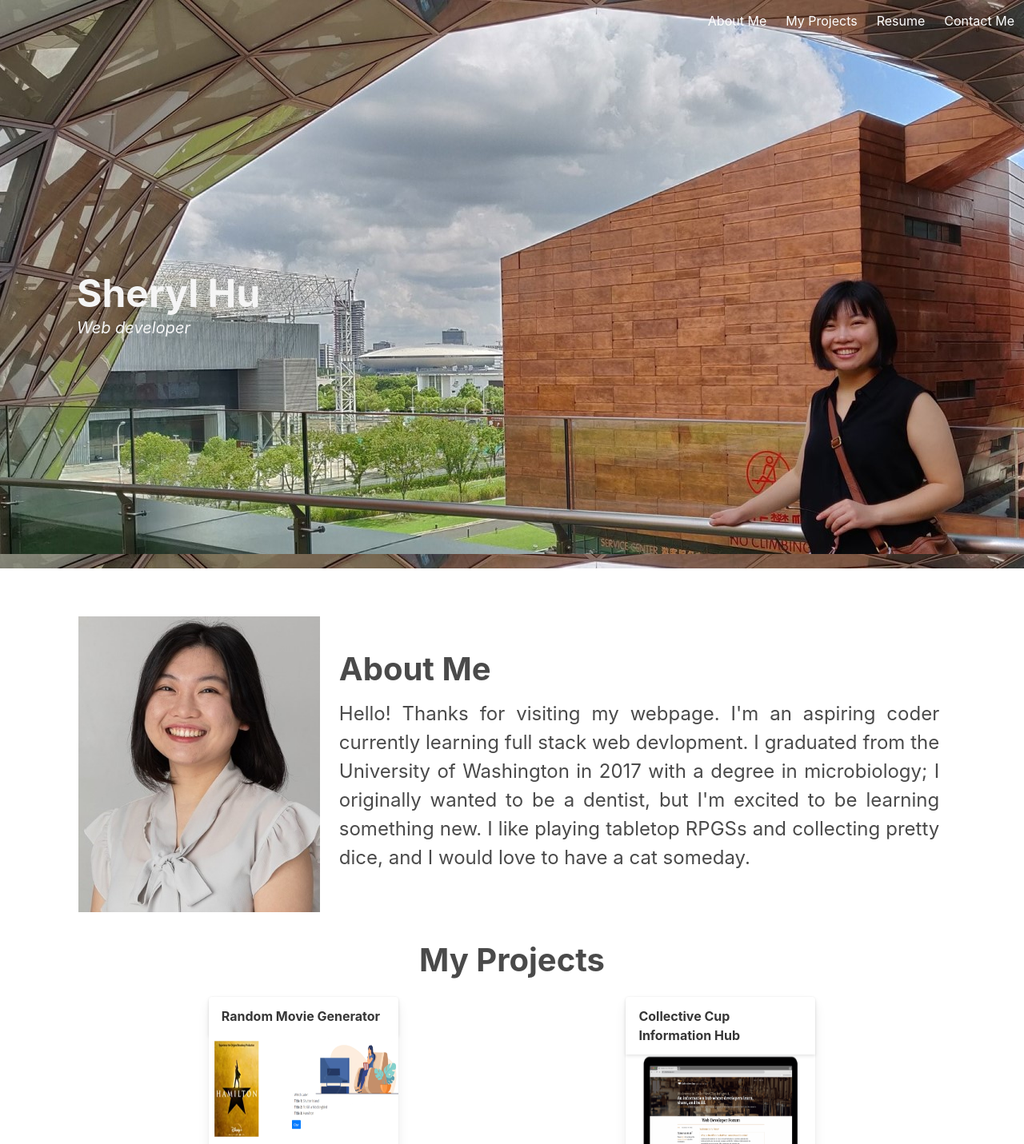
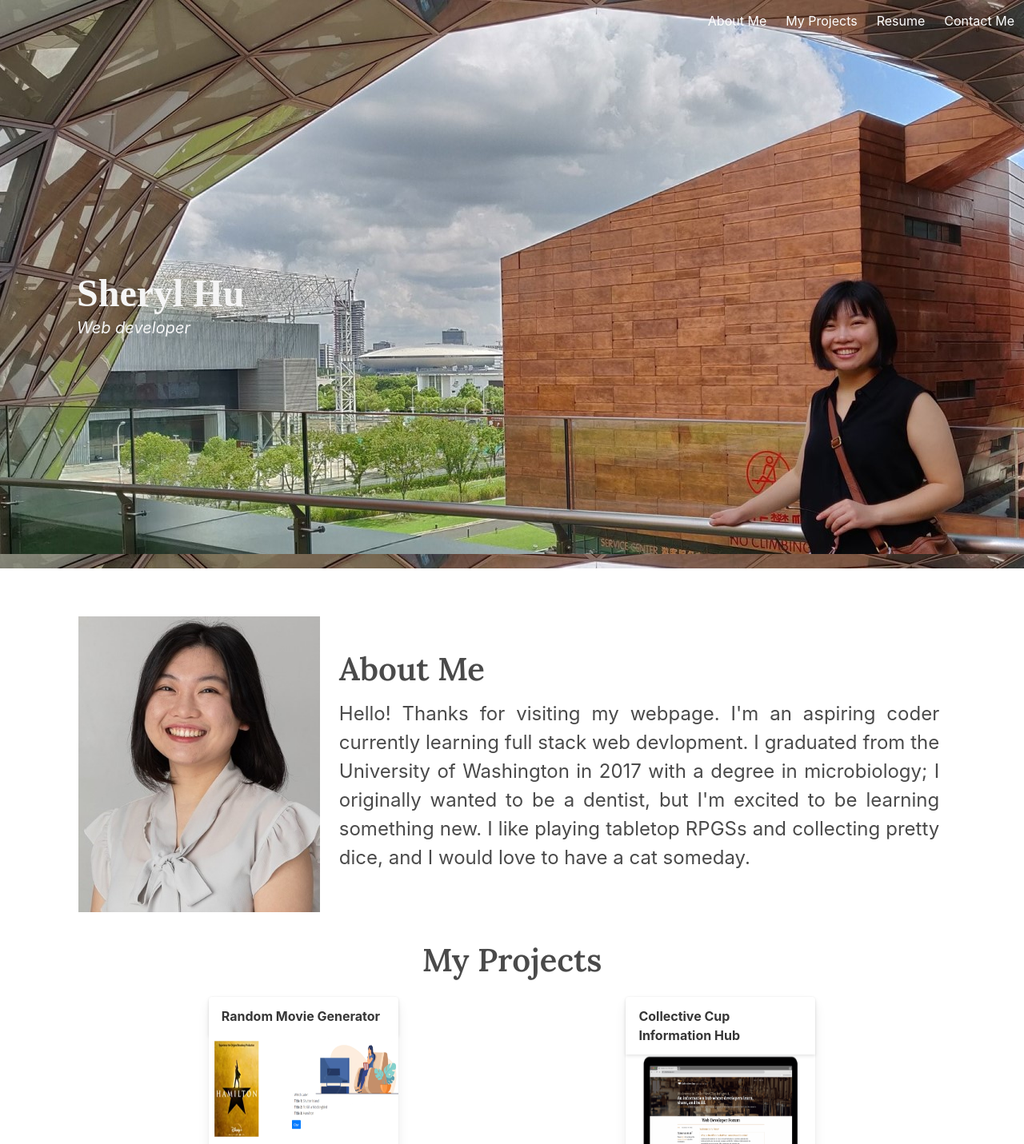
Before and after one commit to reversedentistry/Portfolio-Site-NEW, a plain HTML site: page index.html in a window 1280 px wide. Shown: the top 1431 px of the page at 80% size. Drawn offline with nearby package versions, Linux system fonts and the light colour scheme; a web font is replaced by a local one.

Commit message:
Changed font families of some elements

```diff
--- a/assets/css/style.css
+++ b/assets/css/style.css
@@ -1,4 +1,20 @@
 .hero {
     background-image:
     url("../images/herobannercrop.jpg")
+};
+
+.navbar-item {
+    font-family: 'Sora', sans-serif;;
 }
+
+h3 {
+    font-family: 'Lora', serif;
+}
+
+h2 {
+    font-family: 'Lora', serif;
+}
+
+h1 {
+    font-family: 'Cormorant SC', serif;
+}
```
